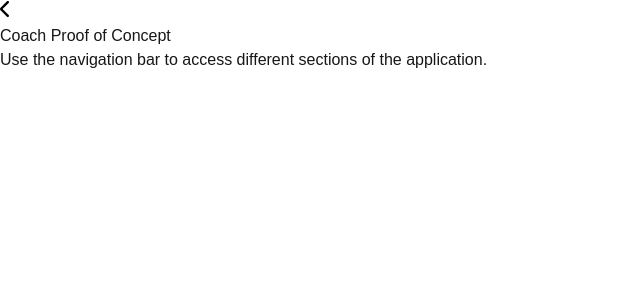
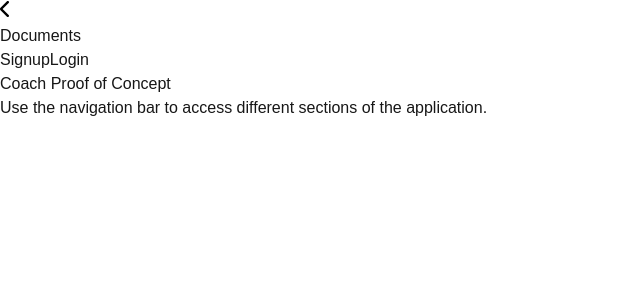
Before and after one commit to n-zngr/Coach, a Next.js app: page / in a window 1280 px wide. Shown: the top 300 px of the page, without its empty margins (0-640 px from the left). Built offline with nearby package versions, Linux system fonts and the light colour scheme.

Commit message:
feat(home): implement navigation in home page

```diff
--- a/src/app/page.tsx
+++ b/src/app/page.tsx
@@ -1,14 +1,24 @@
+"use client";
+
+import { useState } from 'react';
 import Navigation from '@/app/components/Navigation';
 
 export default function Home() {
+    const [isExpanded, setIsExpanded] = useState(true);
+
+    const toggleNavigation = () => {
+        setIsExpanded(!isExpanded);
+    };
 
     return (
         <div className="flex h-screen">
-            <Navigation />
-            <main className="flex-1 p-8">
+            <Navigation isExpanded={isExpanded} toggleNavigation={toggleNavigation} />
+            <div className={`flex-1 p-16 transition-all duration-300 ${
+                    isExpanded ? "ml-64" : "ml-12"
+                }`}>
                 <h1 className="text-3xl font-bold">Coach Proof of Concept</h1>
                 <p className="mt-4 text-lg">Use the navigation bar to access different sections of the application.</p>
-            </main>
+            </div>
         </div>
     );
 }
```
